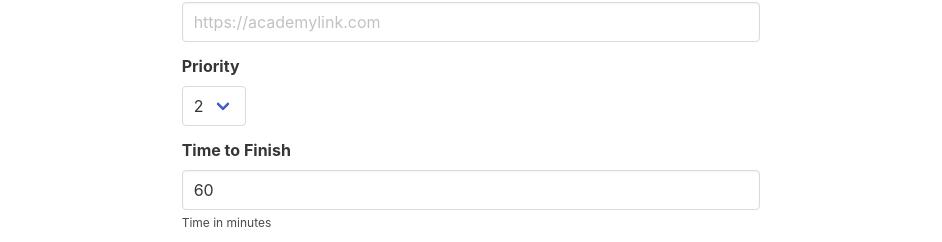
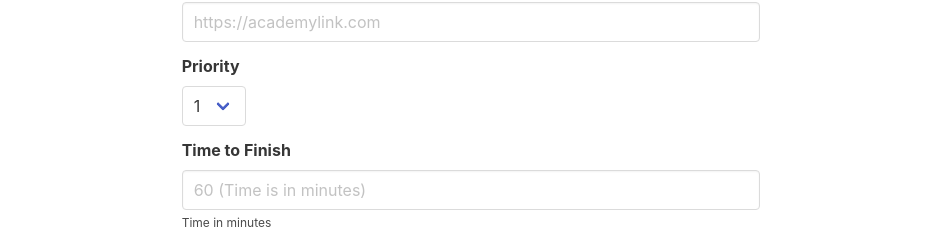
Before and after one commit to WillHDev/StoicList3.0, a Next.js app: page /resources/new in a window 1280 px wide. Shown: the part 702-944 px from the top of the page, without its empty margins (169-1111 px from the left). Built offline with nearby package versions, Linux system fonts and the light colour scheme.

Commit message:
change title added

```diff
--- a/pages/resources/new.js
+++ b/pages/resources/new.js
@@ -18,6 +18,16 @@ const ResourceCreate = () => {
         alert(JSON.stringify(form));
     }
 
+    const handleTitleChange = (e) => {
+        //console.log("Input is called/changing");
+        //console.log(e.target.value);
+        setForm({
+            ...form,
+            title: e.target.value
+         });
+    }
+    //console.log(form);
+
     return (
             <Layout>
                 <div className="container">
@@ -31,6 +41,7 @@ const ResourceCreate = () => {
                                             <div className="control">
                                                 <input
                                                 value={form.title}
+                                                onChange={handleTitleChange}
                                                 className="input"
                                                 type="text"
                                                 placeholder="Learn Next JS and Sanity IO" />
@@ -40,7 +51,7 @@ const ResourceCreate = () => {
                                             <label className="label">Description</label>
                                             <div className="control">
                                                 <textarea
-                                                value={form.description}
+                                                //value={form.description}
                                                 className="textarea"
                                                 placeholder="Learn these technologies because they are very popular and enable better SEO">
                                                 </textarea>
@@ -50,7 +61,7 @@ const ResourceCreate = () => {
                                             <label className="label">Link</label>
                                             <div className="control">
                                                 <input
-                                                value={form.link}
+                                                //value={form.link}
                                                 className="input"
                                                 type="text"
                                                 placeholder="https://academylink.com" />
@@ -60,7 +71,8 @@ const ResourceCreate = () => {
                                         <label className="label">Priority</label>
                                         <div className="control">
                                             <div className="select">
-                                            <select value={form.priority}>
+                                            <select //value={form.priority}
+                                            >
                                                 <option>1</option>
                                                 <option>2</option>
                                                 <option>3</option>
@@ -74,7 +86,7 @@ const ResourceCreate = () => {
                                             <label className="label">Time to Finish</label>
                                             <div className="control">
                                                 <input
-                                                value={form.timeToFinish}
+                                                //value={form.timeToFinish}
                                                  className="input"
                                                  type="number"
                                                  placeholder="60 (Time is in minutes)" />
```
